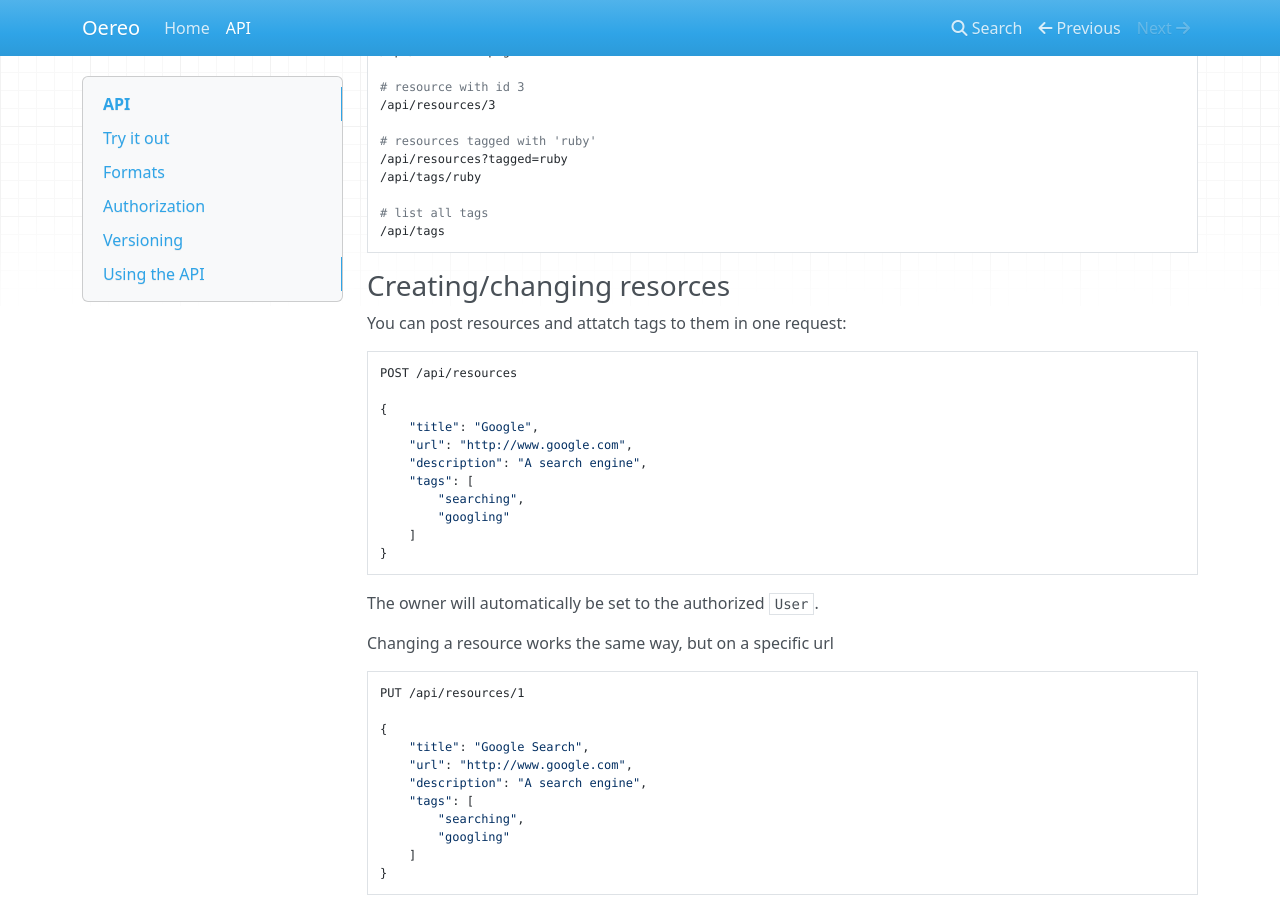
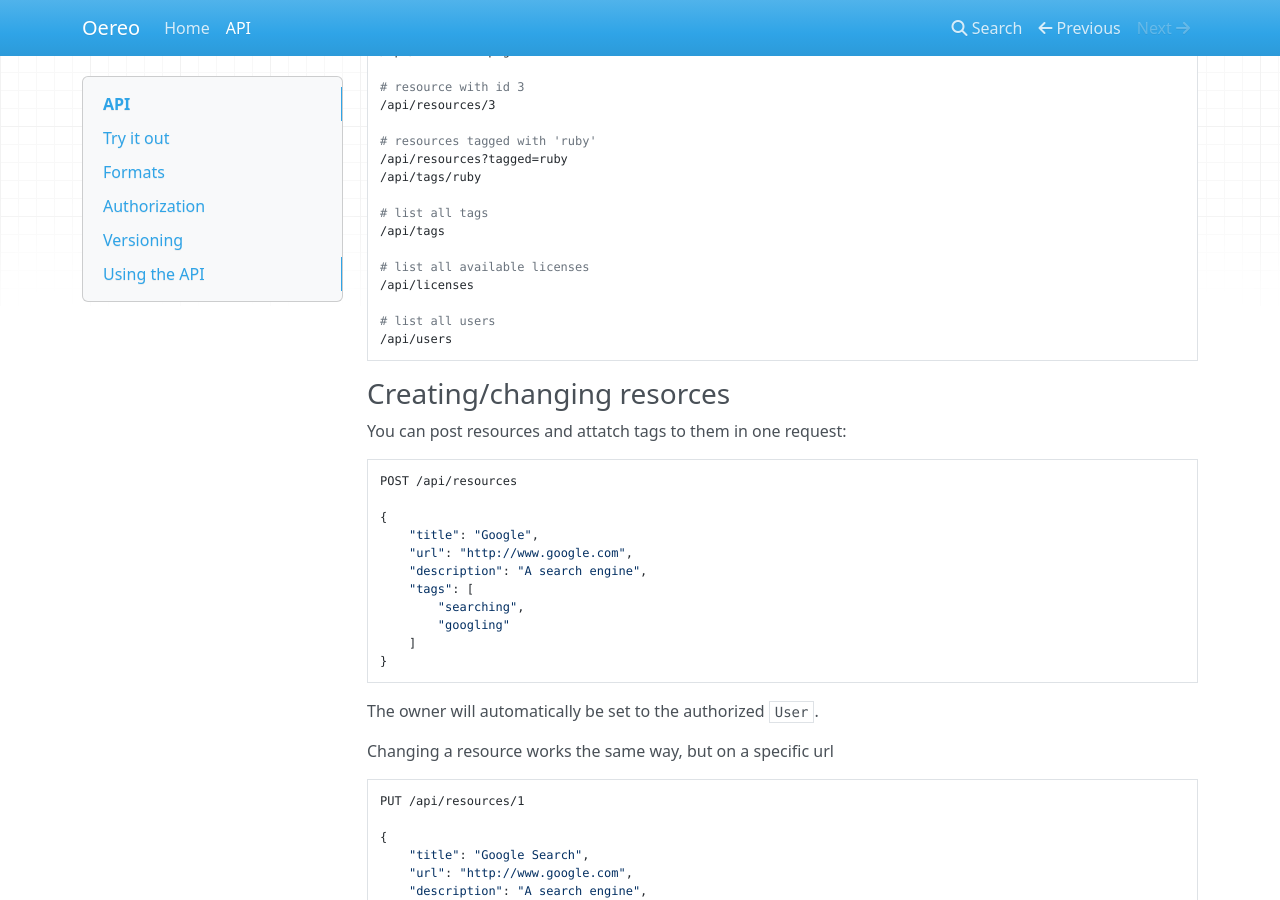
Before and after one commit to jsborjesson/oereo, an MkDocs documentation site: the page built from docs/api.md, in a window 1280 px wide and 900 px high, scrolled down 2016 px. Built offline with MkDocs 1.6.1, drawn with Linux system fonts in a browser that asks for light colours; nearby versions of some CDN libraries; old or Windows-style settings are respelled for this version of MkDocs.

Commit message:
Listing a couple more endpoints

```diff
--- a/docs/api.md
+++ b/docs/api.md
@@ -79,6 +79,12 @@ A list of example URL:s
     # list all tags
     /api/tags
 
+    # list all available licenses
+    /api/licenses
+
+    # list all users
+    /api/users
+
 ### Creating/changing resorces
 
 You can post resources and attatch tags to them in one request:
```
